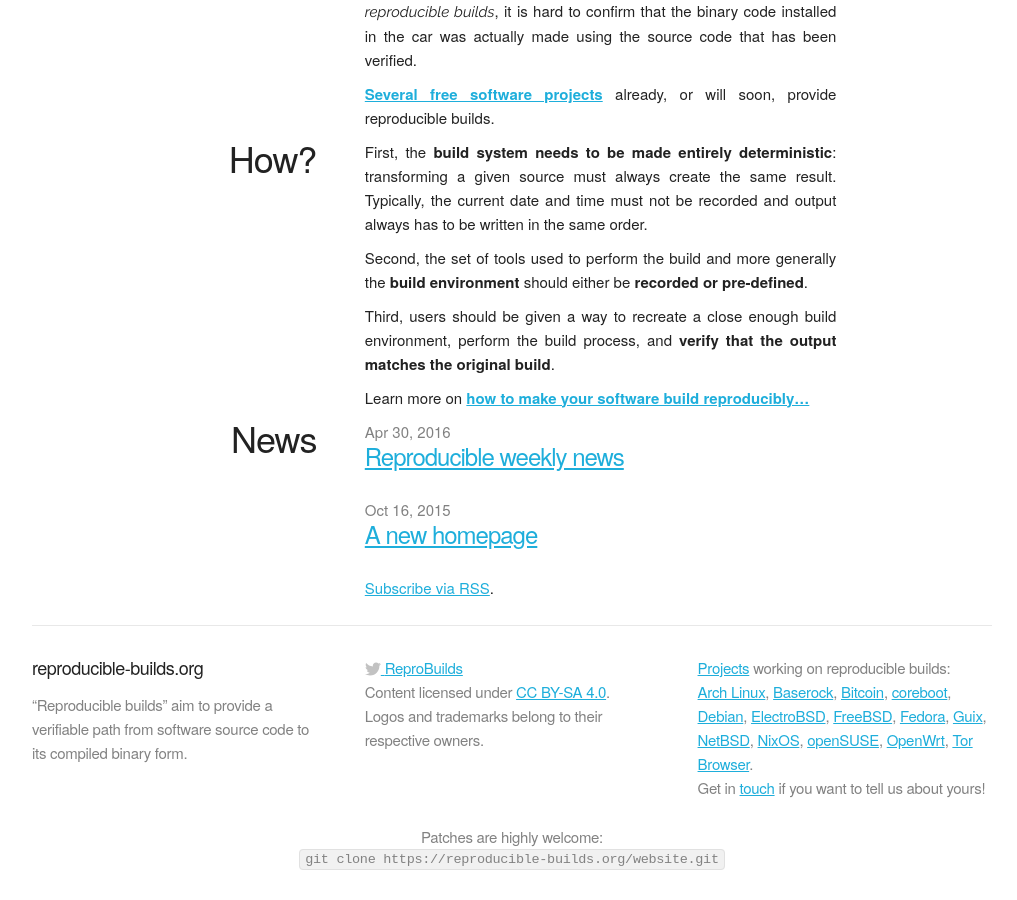
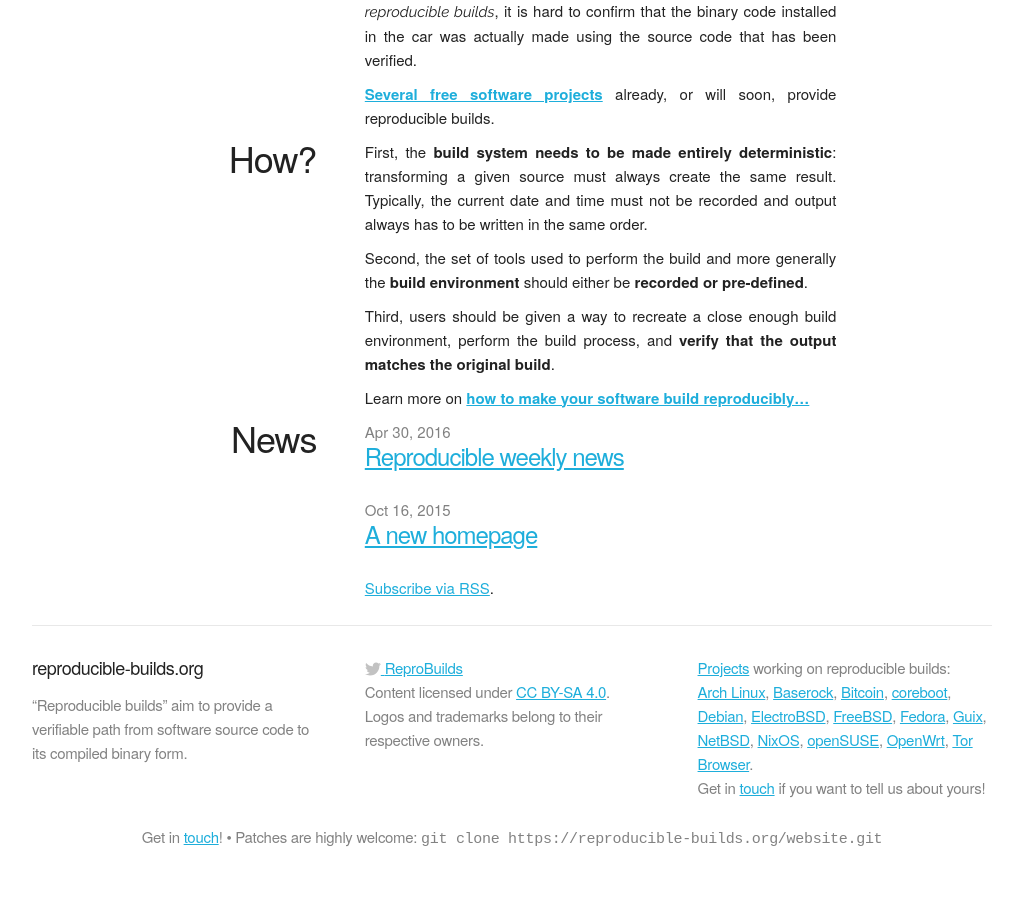
Before and after one commit to prototypefund/reproducible-website, a Jekyll site: the page built from index.html, in a window 1280 px wide and 900 px high, scrolled down 677 px. Shown: the whole window, without its empty margins (128-1145 px from the left). Built offline with Jekyll 4.4.1, drawn with Linux system fonts in a browser that asks for light colours; some web fonts are replaced.

Commit message:
patch by danielsh, thanks

```diff
--- a/_includes/footer.html
+++ b/_includes/footer.html
@@ -47,12 +47,10 @@
   <div class="row">
     <div class="twelve columns git-location">
       <p>
+        Get in <a href="https://lists.reproducible-builds.org/listinfo/rb-general">touch</a>!
+        &bullet;
         Patches are highly welcome:
-      </p>
-      <p>
-        <code>git clone https://reproducible-builds.org/website.git</code>
-      </p>
-      <p>
+          <tt>git clone https://reproducible-builds.org/website.git</tt>
       </p>
     </div>
   </div>
```
